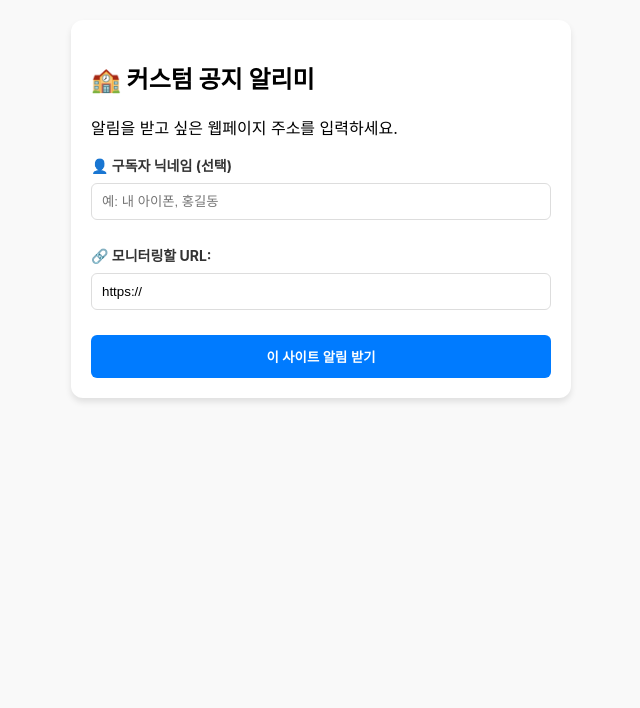
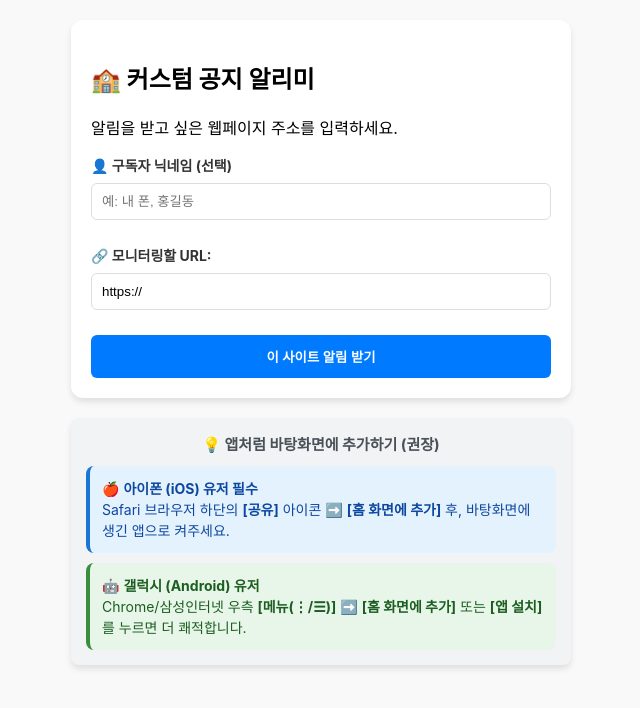
Before and after one commit to THEMANJH/notice, a plain HTML site: page index.html in a window 1280 px wide. Shown: the whole page, without its empty margins (319-959 px from the left). Drawn offline with Linux system fonts and the light colour scheme; no server answers.

Commit message:
UI update

```diff
--- a/index.html
+++ b/index.html
@@ -8,11 +8,17 @@
     <style>
         body { font-family: -apple-system, BlinkMacSystemFont, "Segoe UI", Roboto, sans-serif; padding: 20px; max-width: 500px; margin: 0 auto; background-color: #f9f9f9; }
         .card { background: white; padding: 20px; border-radius: 12px; box-shadow: 0 4px 6px rgba(0,0,0,0.1); margin-bottom: 20px; }
-        /* 닉네임 라벨 스타일 추가 */
         label { font-size: 14px; font-weight: bold; color: #333; display: block; margin-top: 10px; }
         input { width: 100%; padding: 10px; margin: 8px 0 15px 0; border: 1px solid #ddd; border-radius: 6px; box-sizing: border-box; }
         button { width: 100%; padding: 12px; background-color: #007bff; color: white; border: none; border-radius: 6px; font-weight: bold; cursor: pointer; margin-top: 10px; }
         .redirect-notice { display: none; background-color: #e2f0d9; color: #385723; padding: 15px; border-radius: 8px; font-size: 16px; font-weight: bold; text-align: center; margin-bottom: 20px; }
+
+        /* 📱 가이드 박스 UI 스타일 추가 */
+        .guide-section { background-color: #f1f3f5; padding: 15px; border-radius: 8px; margin-top: 20px; }
+        .guide-title { font-size: 15px; font-weight: bold; margin-bottom: 12px; color: #495057; text-align: center; }
+        .guide-box { padding: 12px; border-radius: 8px; font-size: 14px; margin-bottom: 10px; line-height: 1.5; }
+        .ios-guide { background-color: #e3f2fd; color: #0d47a1; border-left: 4px solid #1976d2; }
+        .android-guide { background-color: #e8f5e9; color: #1b5e20; border-left: 4px solid #388e3c; margin-bottom: 0; }
     </style>
 </head>
 <body>
@@ -26,7 +32,7 @@
         <p>알림을 받고 싶은 웹페이지 주소를 입력하세요.</p>
 
         <label for="nickname">👤 구독자 닉네임 (선택)</label>
-        <input type="text" id="nickname" placeholder="예: 내 아이폰, 홍길동" value="">
+        <input type="text" id="nickname" placeholder="예: 내 폰, 홍길동" value="">
 
         <label for="url-input">🔗 모니터링할 URL:</label>
         <input type="url" id="url-input" placeholder="https://example.com/notice" value="https://">
@@ -34,20 +40,27 @@
         <button id="btn-alert">이 사이트 알림 받기</button>
     </div>
 
-    <div id="ios-box" class="card ios-notice" style="display:none; background-color: #fff3cd; color: #856404; padding: 15px; border-radius: 8px; font-size: 14px; margin-top: 15px;">
-        💡 <b>아이폰 유저 필수 설정:</b><br>
-        Safari 하단의 [공유] ➡️ [홈 화면에 추가] 후 앱으로 켜주세요!
+    <div class="card guide-section">
+        <div class="guide-title">💡 앱처럼 바탕화면에 추가하기 (권장)</div>
+
+        <div class="guide-box ios-guide">
+            🍎 <b>아이폰 (iOS) 유저 필수</b><br>
+            Safari 브라우저 하단의 <b>[공유]</b> 아이콘 ➡️ <b>[홈 화면에 추가]</b> 후, 바탕화면에 생긴 앱으로 켜주세요.
+        </div>
+
+        <div class="guide-box android-guide">
+            🤖 <b>갤럭시 (Android) 유저</b><br>
+            Chrome/삼성인터넷 우측 <b>[메뉴(⋮/☰)]</b> ➡️ <b>[홈 화면에 추가]</b> 또는 <b>[앱 설치]</b>를 누르면 더 쾌적합니다.
+        </div>
     </div>
 
     <script>
-        // 🚨 [핵심] 페이지가 켜지자마자 주소창에 ?redirect=학교주소 가 있는지 확인
+        // 🚨 앱이 켜질 때 주소에 ?redirect= 가 있으면 공지사항으로 워프!
         const urlParams = new URLSearchParams(window.location.search);
         const redirectTarget = urlParams.get('redirect');
 
         if (redirectTarget) {
-            // 안내 문구 표시
             document.getElementById('redirect-box').style.display = 'block';
-            // 0.8초 뒤에 해당 학교 공지사항 진짜 링크로 자동 이동!
             setTimeout(() => {
                 window.location.href = decodeURIComponent(redirectTarget);
             }, 800);
@@ -83,17 +96,13 @@
 
         const button = document.getElementById('btn-alert');
         const urlInput = document.getElementById('url-input');
-        const nicknameInput = document.getElementById('nickname'); // 🚨 닉네임 가져오기
+        const nicknameInput = document.getElementById('nickname');
 
-        const isIOS = /iPad|iPhone|iPod/.test(navigator.userAgent) && !window.MSStream;
-        const isStandalone = window.matchMedia('(display-mode: standalone)').matches;
-        if (isIOS && !isStandalone) {
-            document.getElementById('ios-box').style.display = 'block';
-        }
+        // (기존에 있던 isIOS 기종 검사 로직은 완전히 삭제되었습니다!)
 
         button.addEventListener('click', async () => {
             const targetUrl = urlInput.value.trim();
-            const nickname = nicknameInput.value.trim() || "익명 기기"; // 빈칸이면 '익명 기기'로 저장
+            const nickname = nicknameInput.value.trim() || "익명 기기";
 
             if(!targetUrl || targetUrl === "https://") {
                 alert("올바른 URL 주소를 입력해 주세요.");
@@ -101,10 +110,7 @@
             }
 
             try {
-                // 🚨 버그 해결: 현재 권한 상태를 먼저 체크합니다.
                 let permission = Notification.permission;
-
-                // 아직 권한을 묻지 않은 상태일 때만 권한 요청 창을 띄웁니다.
                 if (permission !== 'granted' && permission !== 'denied') {
                     permission = await Notification.requestPermission();
                 }
@@ -116,7 +122,6 @@
                         const safeDocId = btoa(encodeURIComponent(targetUrl)).replace(/=/g, "");
                         const docRef = doc(db, "urls", safeDocId);
 
-                        // 🚨 닉네임 데이터 포장
                         const subscriptionData = {
                             nickname: nickname,
                             token: currentToken,
@@ -126,10 +131,9 @@
                         await setDoc(docRef, {
                             url: targetUrl,
                             tokens: arrayUnion(currentToken),
-                            subscriptions: arrayUnion(subscriptionData) // 파이어베이스에 닉네임 함께 저장!
+                            subscriptions: arrayUnion(subscriptionData)
                         }, { merge: true });
 
-                        // 이제 버튼 멈춤 현상 없이 메시지가 무조건 뜹니다.
                         alert(`[${nickname}] 이름으로 알림 등록이 완료되었습니다!`);
                     } else {
                         alert("토큰을 가져오지 못했습니다. 브라우저 알림 설정을 확인해주세요.");
```
